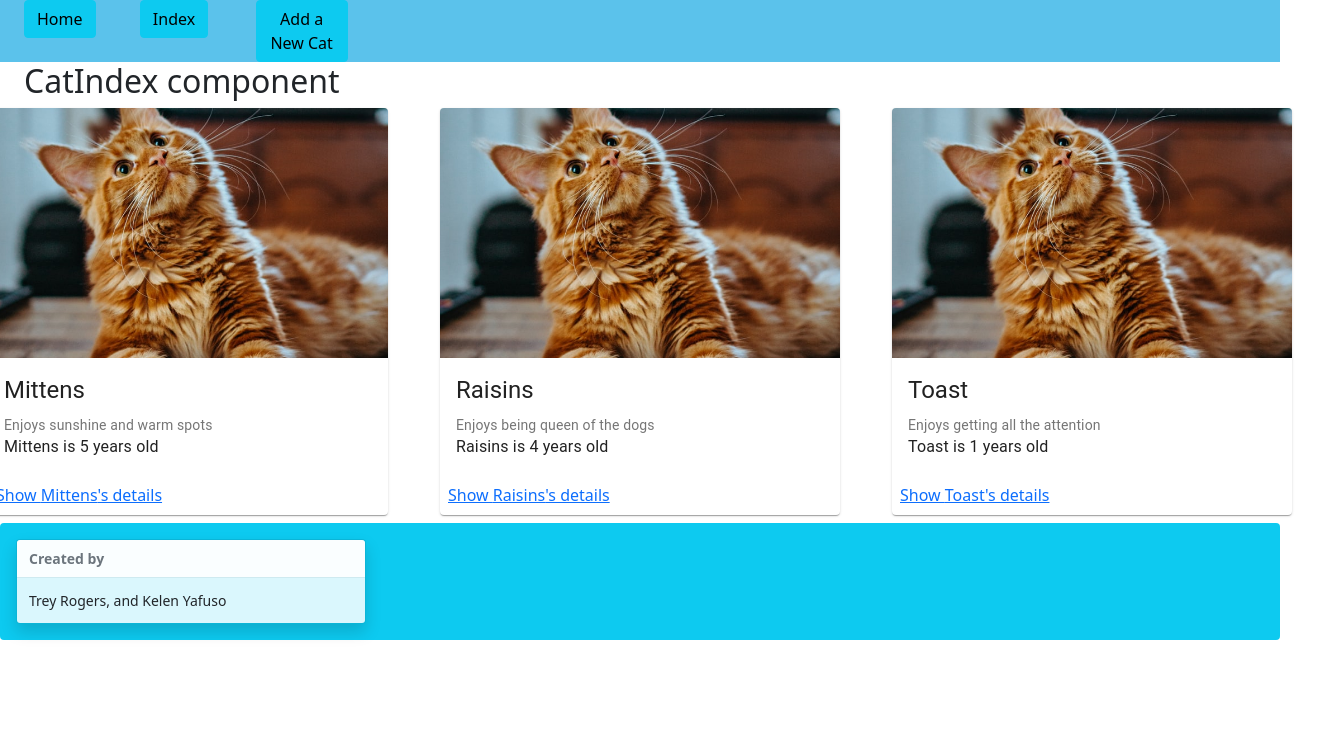
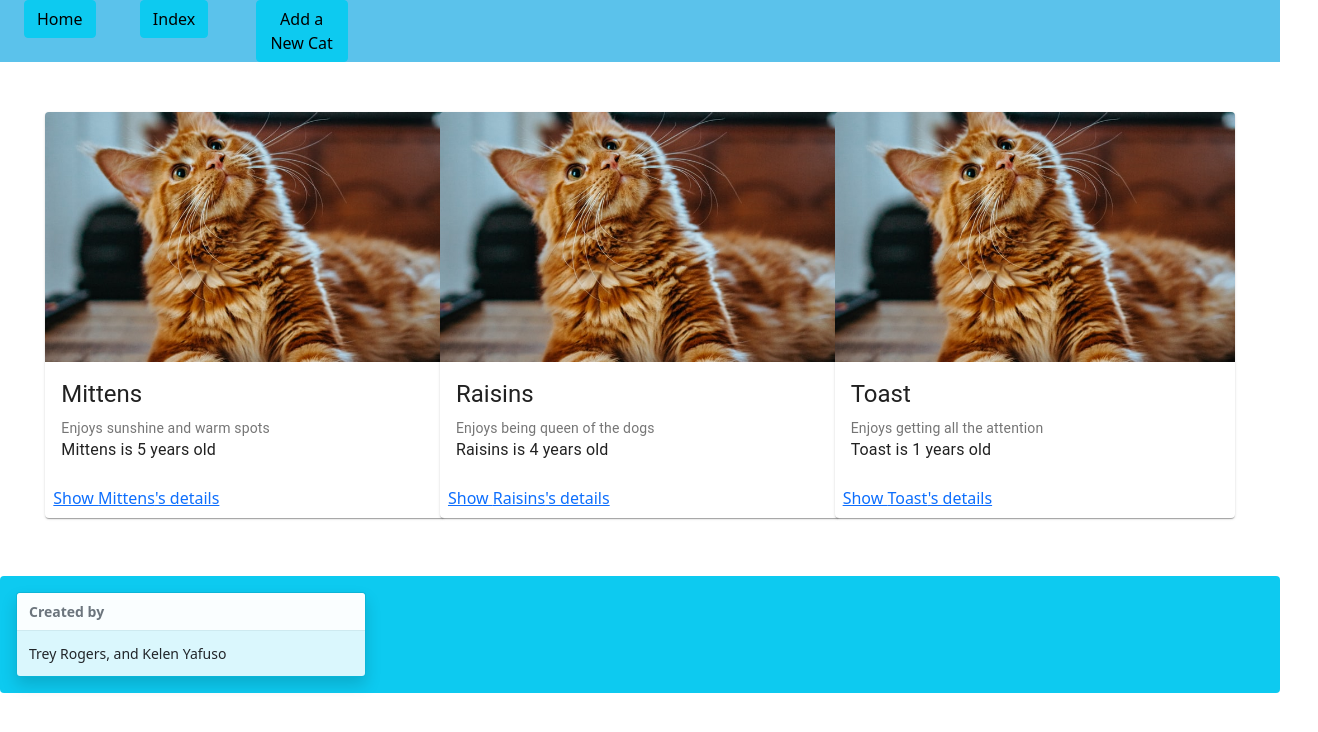
Before and after one commit to learn-academy-2021-charlie/cat-tinder-frontend-kelen-and-trey, a React (Create React App) app: page /catindex in a window 1280 px wide. Shown: the top 732 px of the page, 1318 px wide, since content can reach past the window. Built offline with nearby package versions, Linux system fonts and the light colour scheme.

Commit message:
fixes newcat submission

```diff
--- a/src/App.js
+++ b/src/App.js
@@ -27,9 +27,8 @@ class App extends Component{
 
   handleSubmit = newCat => {
     this.setState({
-      cats: [...cats, newCat]
+      cats: [...this.state.cats, newCat]
     })
-    console.log(this.state.cats)
   }
 
   render(){
--- a/src/pages/CatIndex.js
+++ b/src/pages/CatIndex.js
@@ -16,27 +16,32 @@ import AppContext from '../context/AppContext'
 
 const useStyles = theme => ({
   root: {
-      marginLeft: 10,
-      marginRight: 10,
+    marginLeft: 10,
+    marginRight: 10,
     justifySelf: 'center'
   },
   heading: {
-      fontSize: "1rem",
-      fontWeight: theme.typography.fontWeightRegular
+    fontSize: "1rem",
+    fontWeight: theme.typography.fontWeightRegular
   },
   listContainer: {
-    maxWidth: "500px",
+    // maxWidth: "500px",
     display: "flex",
     justifyContent: "center",
-    flexFlow: "row",
-    alignContent: 'space-around'
+    flexFlow: "row wrap",
+    alignContent: 'space-around',
+    paddingTop: '50px',
+    width: '100%',
   },
   media: {
     height: 250,
     width: 400,
   },
   catContainer: {
-    justifySelf: 'flex-start'
+    justifySelf: 'flex-start',
+    width: '30%',
+    alignSelf: 'left',
+    paddingBottom: '50px'
   }
 });
 const CatIndex = ({classes}) => {
@@ -44,7 +49,6 @@ const CatIndex = ({classes}) => {
   const cats = appContext.cats
   return(
     <Container>
-      <h2>CatIndex component</h2>
       <Container className={classes.listContainer}>
         {cats && cats.map((cat, i) => {
           return(
--- a/src/pages/CatNew.js
+++ b/src/pages/CatNew.js
@@ -1,4 +1,4 @@
-import React, { Component } from 'react'
+import React, { useState, Component } from 'react'
 import { Button, Form, Label, Input, FormGroup } from 'reactstrap'
 import { Redirect } from 'react-router-dom'
 
```
